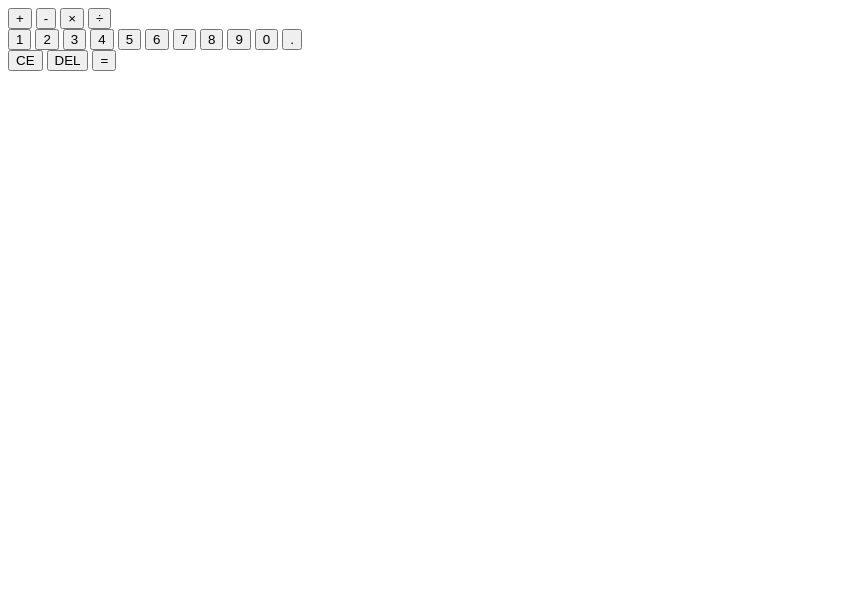
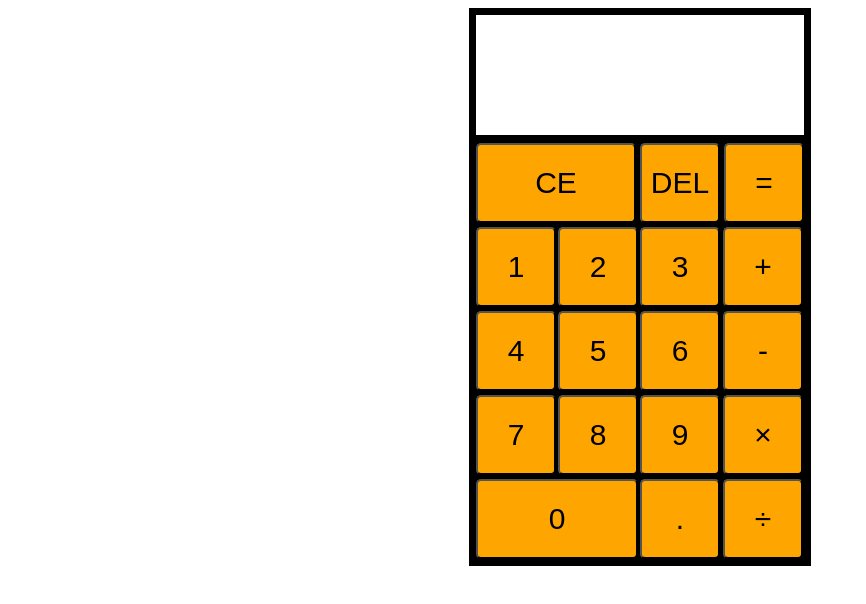
Before and after one commit to kovalen1618/top-jf-calculator, a plain HTML site: page public/index.html in a window 1280 px wide. Shown: the whole page, without its empty margins (0-866 px from the left). Drawn offline with Linux system fonts and the light colour scheme.

Commit message:
Finalizes calculator with keycodes

```diff
--- a/public/index.html
+++ b/public/index.html
@@ -11,29 +11,29 @@
 <body>
     <div class="calculator">
         <div id="display"></div>
-        <div id="operations">
-            <button class="operand">+</button>
-            <button class="operand">-</button>
-            <button class="operand">×</button>
-            <button class="operand">÷</button>
+        <div id="functions">
+            <button id="clear" data-key="1">CE</button>
+            <button id="delete" data-key="Backspace" data-key="Delete">DEL</button>
+            <button id="equals" data-key="Enter" data-key="NumpadEnter" data-key="Equal">=</button>
         </div>
         <div id="digits">
-            <button class="digit">1</button>
-            <button class="digit">2</button>
-            <button class="digit">3</button>
-            <button class="digit">4</button>
-            <button class="digit">5</button>
-            <button class="digit">6</button>
-            <button class="digit">7</button>
-            <button class="digit">8</button>
-            <button class="digit">9</button>
-            <button class="digit">0</button>
-            <button class="digit">.</button>
+            <button class="digit" data-key="Digit1">1</button>
+            <button class="digit" data-key="Digit2">2</button>
+            <button class="digit" data-key="Digit3">3</button>
+            <button class="digit" data-key="Digit4">4</button>
+            <button class="digit" data-key="Digit5">5</button>
+            <button class="digit" data-key="Digit6">6</button>
+            <button class="digit" data-key="Digit7">7</button>
+            <button class="digit" data-key="Digit8">8</button>
+            <button class="digit" data-key="Digit9">9</button>
+            <button class="digit" data-key="Digit0">0</button>
+            <button class="digit" data-key="Key.">.</button>
         </div>
-        <div id="functions">
-            <button id="clear">CE</button>
-            <button id="delete">DEL</button>
-            <button id="equals">=</button>
+        <div id="operations">
+            <button class="operand" data-key="NumpadAdd" data-key="">+</button>
+            <button class="operand" data-key="NumpadSubtract">-</button>
+            <button class="operand" data-key="NumpadMultiply">×</button>
+            <button class="operand" data-key="NumpadDivide">÷</button>
         </div>
     </div>
 </body>
--- a/public/script.js
+++ b/public/script.js
@@ -23,8 +23,7 @@ let displayValue = {
     numTwo: ''
 };
 
-const digits = document.querySelectorAll('.digit');
-digits.forEach(digit => digit.addEventListener('click', () => {
+const addDigit = (digit) => {
     // Adds first digit together before operand and then next digit and then equals
     display.innerText += digit.innerText;
     // Operand must be present before adding second digit
@@ -33,11 +32,12 @@ digits.forEach(digit => digit.addEventListener('click', () => {
     } else if (displayValue.operand === '') {
         displayValue.numOne += digit.innerText;
     };
+};
 
-    console.log(displayValue.numOne)
-    console.log(displayValue.numTwo)
+const digits = document.querySelectorAll('.digit');
+digits.forEach(digit => digit.addEventListener('click', () => {
+    addDigit(digit);
 }));
-
 
 // Equals
 const operate = (operation, numOne, numTwo) => {
@@ -82,17 +82,21 @@ const solve = () => {
     };
 }
 
-const operands = document.querySelectorAll('.operand');
-operands.forEach(operand => operand.addEventListener('click', () => {
+const addOperand = (operand) => {
     // Only allows for one operand to be added
     if (displayValue.operand === '') {
         display.innerText += operand.innerText;
         displayValue.operand = operand.innerText;
-    } else if (displayValue.operand !== '') {
+    } else if (displayValue.operand !== '' && displayValue.numTwo !== '') {
         solve();
         display.innerText += operand.innerText;
         displayValue.operand = operand.innerText;
     }
+}
+
+const operands = document.querySelectorAll('.operand');
+operands.forEach(operand => operand.addEventListener('click', () => {
+    addOperand(operand);
 }));
 
 const equals = document.querySelector('#equals');
@@ -128,3 +132,22 @@ backspace.addEventListener('click', () => {
     let remaining = display.innerText.slice(0, -1);
     display.innerText = remaining;
 });
+
+// Look at Keydown event for Shift buttons
+
+const pressButton = (e) => {
+    const key = document.querySelector(`[data-key="${e.code}"]`);
+
+    if (key.className === "digit") {
+        addDigit(key)
+    } else if (key.className === "operand") {
+        addOperand(key)
+    } else if (key.className === "Enter" || "NumpadEnter" || "Equal") {
+        solve();
+    }
+
+    console.log(e.code)
+    console.log(key)
+}
+
+window.addEventListener('keydown', pressButton);
--- a/public/styles.css
+++ b/public/styles.css
@@ -0,0 +1,66 @@
+.calculator {
+    margin: auto;
+    width: 332px;
+    border: 5px solid black;
+    display: flex;
+    flex-wrap: wrap;
+    background-color: black;
+    font-family: 'Gill Sans', 'Gill Sans MT', Calibri, 'Trebuchet MS', sans-serif;
+}
+
+#display {
+    background-color: white;
+    width: 320px;
+    height: 120px;
+    font-size: 60px;
+    text-align: right;
+    line-height: 120px;
+    padding: 0 14px;
+    overflow: hidden;
+    border: 2px solid black;
+}
+
+#functions {
+    display: inline-flex;
+    flex-direction: row;
+    border-top: 4px solid black
+}
+
+#digits {
+    display: grid;
+    grid-template-columns: repeat(3, 80px);
+    grid-gap: 0 2px;
+}
+
+#operations {
+    display: inline-flex;
+    flex-direction: column;
+}
+
+#functions > button,
+#digits > button,
+#operations > button {
+    height: 80px;
+    width: 80px;
+    font-size: 30px;
+    background-color: orange;
+    border-radius: 5px;
+    margin: 2px;
+}
+
+#operations > button {
+    margin-left: 5px;
+}
+
+#functions > #clear {
+    width: 160px;
+}
+
+#digits > button:nth-child(10) {
+    width: 162px;
+}
+
+#digits > button:last-of-type {
+    position: relative;
+    left: 82px;
+}
```
